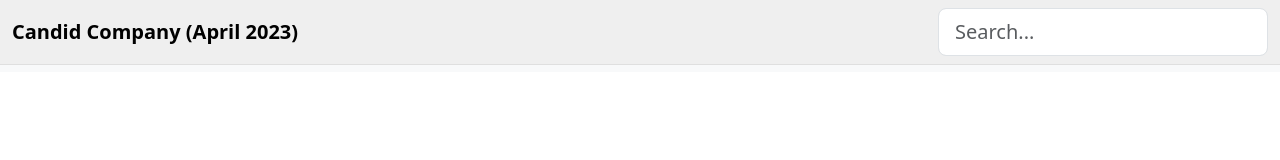
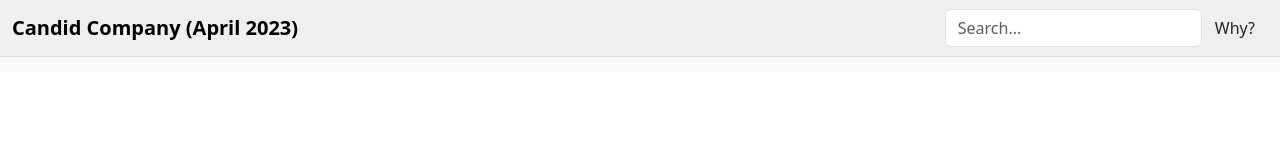
Before and after one commit to d1b1/candid-company, a website: page src/index.html in a window 1280 px wide. Drawn offline with nearby package versions, Linux system fonts and the light colour scheme.

Commit message:
Added more links

```diff
--- a/src/index.html
+++ b/src/index.html
@@ -35,13 +35,14 @@
         <span class="navbar-toggler-icon"></span>
       </button>
       <div class="collapse navbar-collapse" id="navbarCollapse">
-        <ul class="navbar-nav me-auto ms-5 mb-2 mb-md-0">
+        <ul class="navbar-nav me-auto ms-5 mb-2 mb-md-0 pe-3">
           <li class="nav-item">
             <div id="tags" class="mt-11 mx-auto justify-content-center"></div>
           </li>
         </ul>
         <form class="d-flex" role="search">
-          <input id="search-input" type="text" class="form-control form-control-lg" placeholder="Search..." />
+          <input id="search-input" type="text" class="form-control form-control" placeholder="Search..." />
+          <a class="btn btn-outline" href="https://StephanSmith.solutions/startup_tools" target="_blank">Why?</a>
         </form>
       </div>
     </div>
```
Also changed, not shown: build/index.html.
